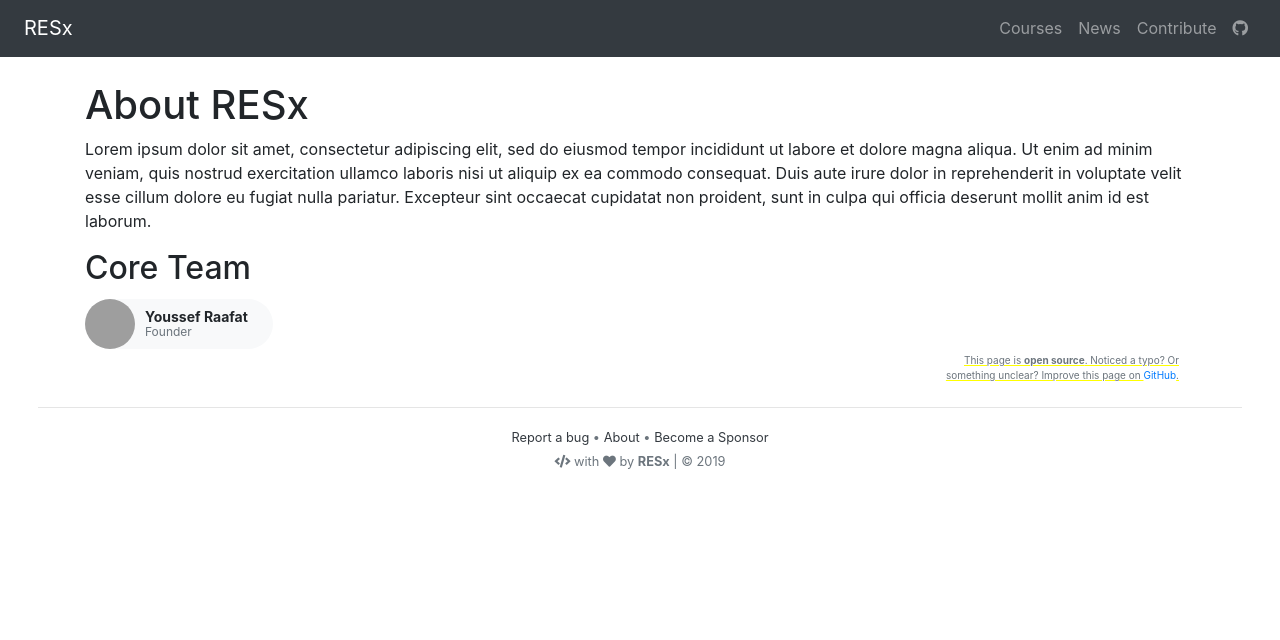
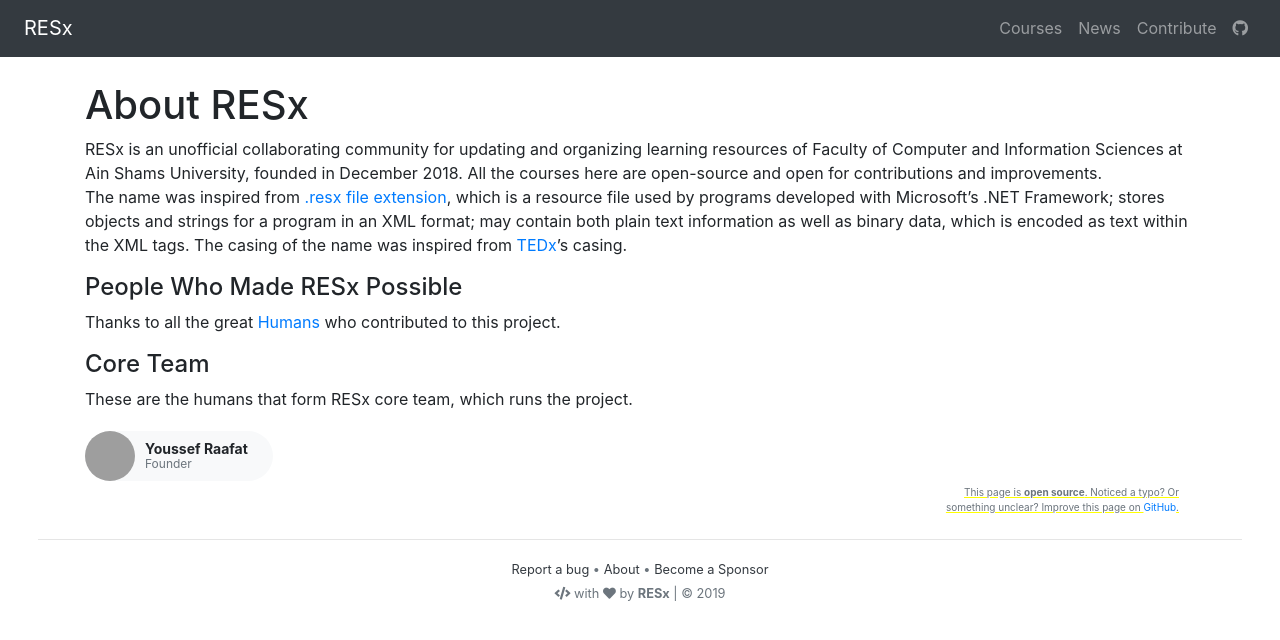
Before and after one commit to FCIS-ASU-RESx/FCIS-ASU-RESx.github.io, a Jekyll site: the page built from pages/about.md, in a window 1280 px wide. Shown: the top 640 px of the page. Built offline with Jekyll 4.4.1, drawn with Linux system fonts in a browser that asks for light colours; nearby versions of some CDN libraries; our own code applies the rules of GitHub Pages for plain Markdown files; grey boxes are pictures that could not be loaded.

Commit message:
Modify About Page Content

```diff
--- a/pages/about.md
+++ b/pages/about.md
@@ -5,10 +5,22 @@
 
 # About RESx
 
-Lorem ipsum dolor sit amet, consectetur adipiscing elit, sed do eiusmod tempor incididunt ut labore et dolore magna aliqua. Ut enim ad minim veniam, quis nostrud exercitation ullamco laboris nisi ut aliquip ex ea commodo consequat. Duis aute irure dolor in reprehenderit in voluptate velit esse cillum dolore eu fugiat nulla pariatur. Excepteur sint occaecat cupidatat non proident, sunt in culpa qui officia deserunt mollit anim id est laborum.
+RESx is an unofficial collaborating community for updating and organizing learning resources of Faculty of Computer and Information Sciences at Ain Shams University, founded in December 2018. All the courses here are open-source and open for contributions and improvements.<br>
+The name was inspired from [.resx file extension][resx-file-extension], which is a resource file used by programs developed with Microsoft's .NET Framework; stores objects and strings for a program in an XML format; may contain both plain text information as well as binary data, which is encoded as text within the XML tags.
+The casing of the name was inspired from [TEDx][tedx]'s casing.
 
-## Core Team
+[resx-file-extension]: http://docs.translatehouse.org/projects/translate-toolkit/en/latest/formats/resx.html
+[tedx]: https://www.ted.com/about/programs-initiatives/tedx-program
 
-{% for member in site.team %}
-{{ member }}
-{% endfor %}
+
+#### People Who Made RESx Possible
+
+Thanks to all the great [Humans][contributors] who contributed to this project.
+
+[contributors]: {{ site.repo_url }}graphs/contributors
+
+
+#### Core Team
+
+These are the humans that form RESx core team, which runs the project.
+{% for member in site.team %} {{ member }} {% endfor %}
```
